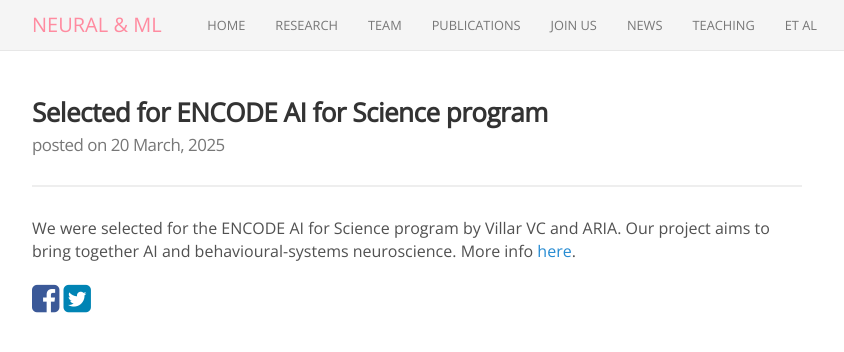
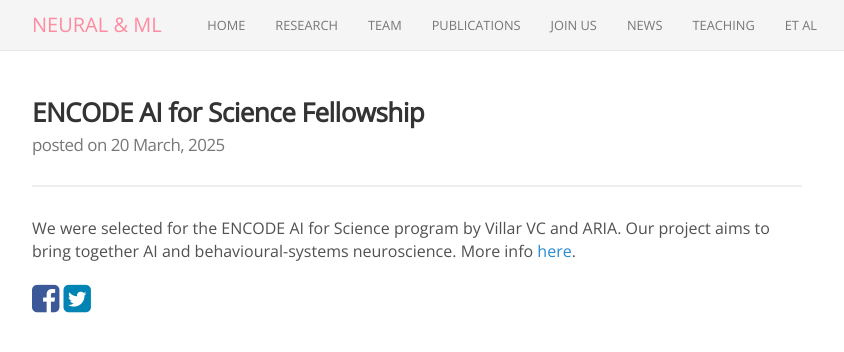
Before and after one commit to neuralml/neuralml.github.io, a Jekyll site: the page built from _posts/2025-03-20-ENCODE_AI.md, in a window 1280 px wide. Shown: the top 352 px of the page, without its empty margins (223-1067 px from the left). Built offline with Jekyll 4.4.1, drawn with Linux system fonts in a browser that asks for light colours; nearby versions of some CDN libraries.

Commit message:
Update 2025-03-20-ENCODE_AI.md

```diff
--- a/_posts/2025-03-20-ENCODE_AI.md
+++ b/_posts/2025-03-20-ENCODE_AI.md
@@ -1,7 +1,7 @@
 ---
-title: Selected for ENCODE AI for Science program
+title: ENCODE AI for Science Fellowship
 categories: news
-description: Selected for ENCODE AI for Science program
+description: ENCODE AI for Science Fellowship
 ---
 
 We were selected for the ENCODE AI for Science program by Villar VC and ARIA. Our project aims to bring together AI and behavioural-systems neuroscience. More info [here](https://encode.pillar.vc/projects/behavioral-neuroscience).
```
